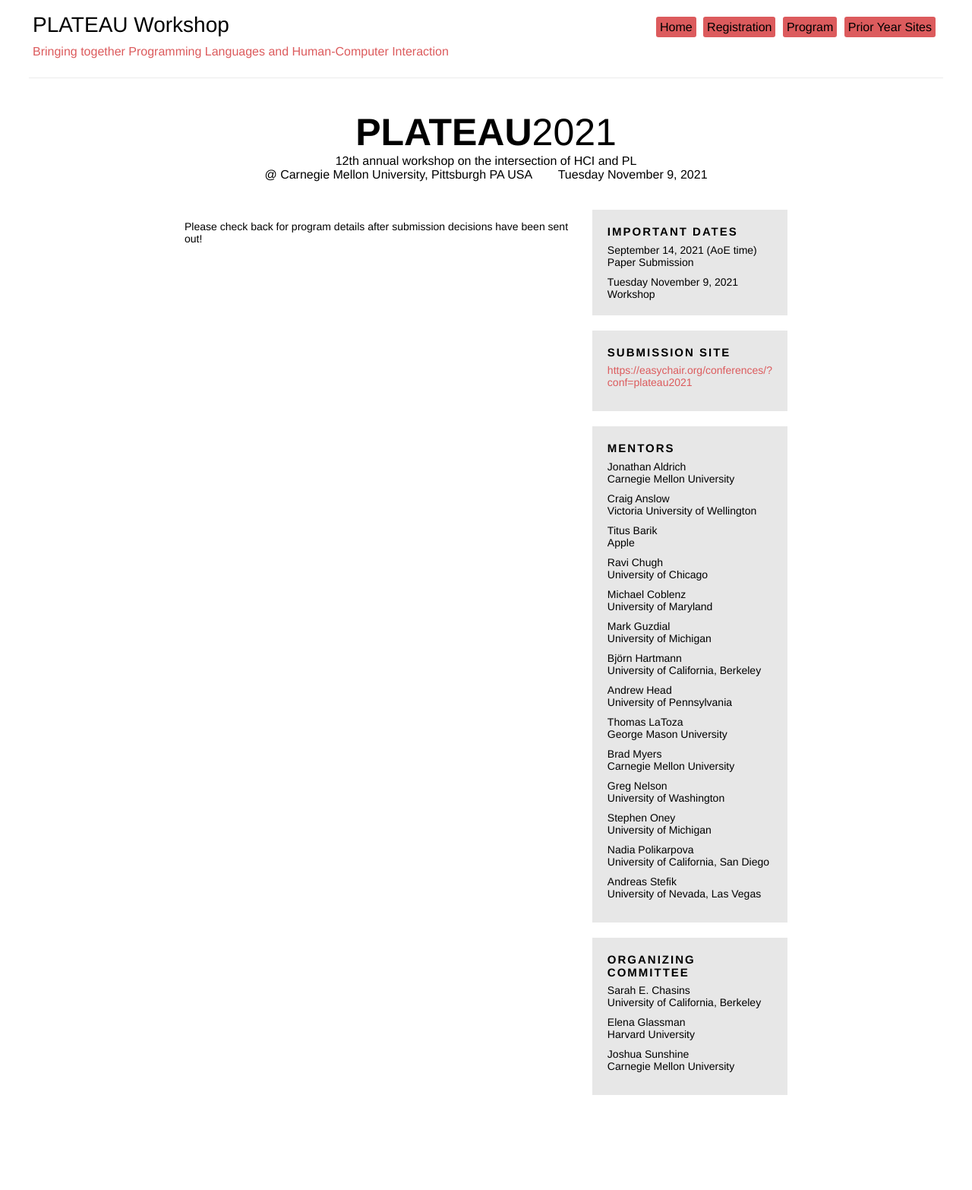
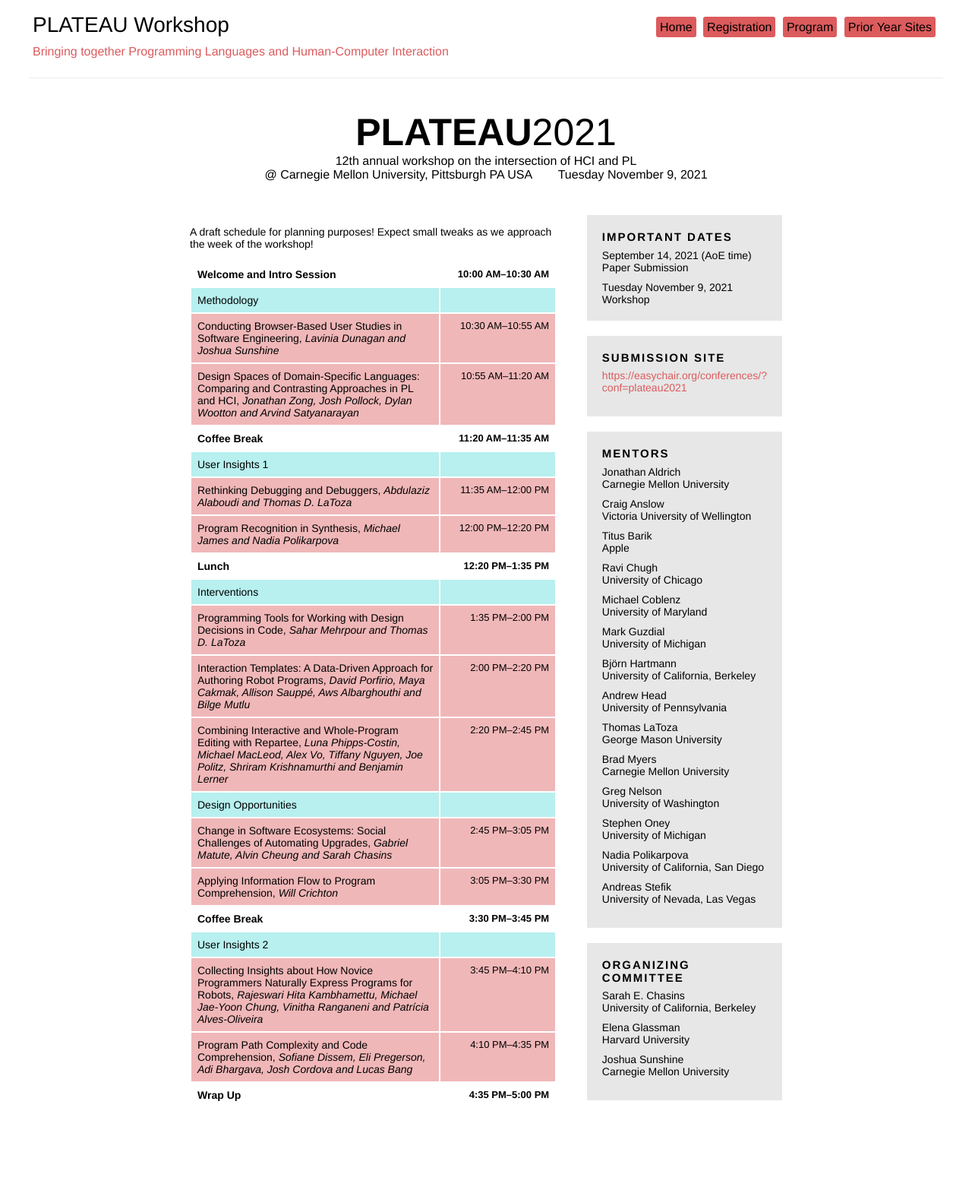
Before and after one commit to plateau-workshop/plateau-2024, a Jekyll site: the page built from schedule.html, in a window 1280 px wide. Shown: the whole page at 76% size. Built offline with Jekyll 4.4.1, drawn with Linux system fonts in a browser that asks for light colours.

Commit message:
Draft program.

```diff
--- a/assets/css/custom.css
+++ b/assets/css/custom.css
@@ -810,15 +810,22 @@
 }
 
 .break{
-  background-color: #f7f7f7
+  font-weight: 600;
 }
 
 .discussion{
   background-color: rgb(255,230,230);
 }
 
+td{
+  padding: 8px;
+}
+
 .talk{
-  background-color: rgb(255,245,230);
+  background-color: #dc5b5d70;
+}
+.session_title{
+  background-color: #5bdcda70
 }
 
 .schedule-left{
@@ -827,6 +834,7 @@
 .schedule-right{
    width: 30%;
    text-align:right;
+   font-size: 13px;
 }
 
 .italic{
--- a/schedule.html
+++ b/schedule.html
@@ -1,8 +1,38 @@
 ---
-title: PLATEAU 2020 Program
+title: PLATEAU 2021 Program
 permalink: program
 layout: default
 ---
 
 
-    <p>Please check back for program details after submission decisions have been sent out!</p>
+    <p>A draft schedule for planning purposes!  Expect small tweaks as we approach the week of the workshop! </p>
+
+<table>
+
+
+
+<tr class='break'><td class='schedule-left'>Welcome and Intro Session<span class='authors'></span></td><td class='schedule-right'>10:00 AM&ndash;10:30 AM</td></tr>
+<tr class='session_title'><td class='schedule-left'>Methodology<span class='authors'></span></td><td class='schedule-right'></td></tr>
+<tr class='talk'><td class='schedule-left'>Conducting Browser-Based User Studies in Software Engineering, <span class='authors'>Lavinia Dunagan and Joshua Sunshine</span></td><td class='schedule-right'>10:30 AM&ndash;10:55 AM</td></tr>
+<tr class='talk'><td class='schedule-left'>Design Spaces of Domain-Specific Languages: Comparing and Contrasting Approaches in PL and HCI, <span class='authors'>Jonathan Zong, Josh Pollock, Dylan Wootton and Arvind Satyanarayan</span></td><td class='schedule-right'>10:55 AM&ndash;11:20 AM</td></tr>
+<tr class='break'><td class='schedule-left'>Coffee Break<span class='authors'></span></td><td class='schedule-right'>11:20 AM&ndash;11:35 AM</td></tr>
+<tr class='session_title'><td class='schedule-left'>User Insights 1<span class='authors'></span></td><td class='schedule-right'></td></tr>
+<tr class='talk'><td class='schedule-left'>Rethinking Debugging and Debuggers, <span class='authors'>Abdulaziz Alaboudi and Thomas D. LaToza</span></td><td class='schedule-right'>11:35 AM&ndash;12:00 PM</td></tr>
+<tr class='talk'><td class='schedule-left'>Program Recognition in Synthesis, <span class='authors'>Michael James and Nadia Polikarpova</span></td><td class='schedule-right'>12:00 PM&ndash;12:20 PM</td></tr>
+<tr class='break'><td class='schedule-left'>Lunch<span class='authors'></span></td><td class='schedule-right'>12:20 PM&ndash;1:35 PM</td></tr>
+<tr class='session_title'><td class='schedule-left'>Interventions<span class='authors'></span></td><td class='schedule-right'></td></tr>
+<tr class='talk'><td class='schedule-left'>Programming Tools for Working with Design Decisions in Code, <span class='authors'>Sahar Mehrpour and Thomas D. LaToza</span></td><td class='schedule-right'>1:35 PM&ndash;2:00 PM</td></tr>
+<tr class='talk'><td class='schedule-left'>Interaction Templates: A Data-Driven Approach for Authoring Robot Programs, <span class='authors'>David Porfirio, Maya Cakmak, Allison Sauppé, Aws Albarghouthi and Bilge Mutlu</span></td><td class='schedule-right'>2:00 PM&ndash;2:20 PM</td></tr>
+<tr class='talk'><td class='schedule-left'>Combining Interactive and Whole-Program Editing with Repartee, <span class='authors'>Luna Phipps-Costin, Michael MacLeod, Alex Vo, Tiffany Nguyen, Joe Politz, Shriram Krishnamurthi and Benjamin Lerner</span></td><td class='schedule-right'>2:20 PM&ndash;2:45 PM</td></tr>
+<tr class='session_title'><td class='schedule-left'>Design Opportunities<span class='authors'></span></td><td class='schedule-right'></td></tr>
+<tr class='talk'><td class='schedule-left'>Change in Software Ecosystems: Social Challenges of Automating Upgrades, <span class='authors'>Gabriel Matute, Alvin Cheung and Sarah Chasins</span></td><td class='schedule-right'>2:45 PM&ndash;3:05 PM</td></tr>
+<tr class='talk'><td class='schedule-left'>Applying Information Flow to Program Comprehension, <span class='authors'>Will Crichton</span></td><td class='schedule-right'>3:05 PM&ndash;3:30 PM</td></tr>
+<tr class='break'><td class='schedule-left'>Coffee Break<span class='authors'></span></td><td class='schedule-right'>3:30 PM&ndash;3:45 PM</td></tr>
+<tr class='session_title'><td class='schedule-left'>User Insights 2<span class='authors'></span></td><td class='schedule-right'></td></tr>
+<tr class='talk'><td class='schedule-left'>Collecting Insights about How Novice Programmers Naturally Express Programs for Robots, <span class='authors'>Rajeswari Hita Kambhamettu, Michael Jae-Yoon Chung, Vinitha Ranganeni and Patrícia Alves-Oliveira</span></td><td class='schedule-right'>3:45 PM&ndash;4:10 PM</td></tr>
+<tr class='talk'><td class='schedule-left'>Program Path Complexity and Code Comprehension, <span class='authors'>Sofiane Dissem, Eli Pregerson, Adi Bhargava, Josh Cordova and Lucas Bang</span></td><td class='schedule-right'>4:10 PM&ndash;4:35 PM</td></tr>
+<tr class='break'><td class='schedule-left'>Wrap Up<span class='authors'></span></td><td class='schedule-right'>4:35 PM&ndash;5:00 PM</td></tr>
+
+
+
+</table>
```
Also changed, not shown: Gemfile.lock, 3 other files.
